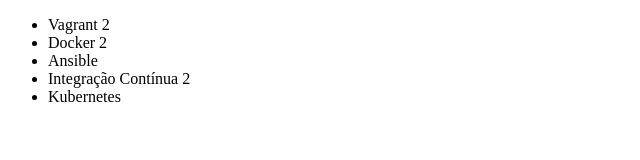
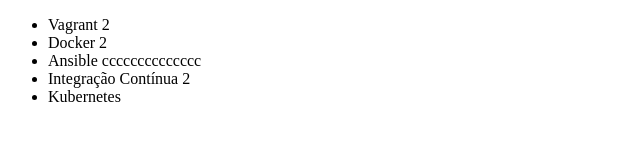
Before and after one commit to silviogarbes/teste-git, a plain HTML site: page index.html in a window 1280 px wide. Shown: the whole page, without its empty margins (0-640 px from the left). Drawn offline with Linux system fonts and the light colour scheme.

Commit message:
Mudando nome do curso de Ansible

```diff
--- a/index.html
+++ b/index.html
@@ -8,7 +8,7 @@
     <ul>
         <li>Vagrant 2</li>
         <li>Docker 2</li>
-        <li>Ansible</li>
+        <li>Ansible cccccccccccccc</li>
         <li>Integração Contínua 2</li>
         <li>Kubernetes</li>
     </ul>
```
